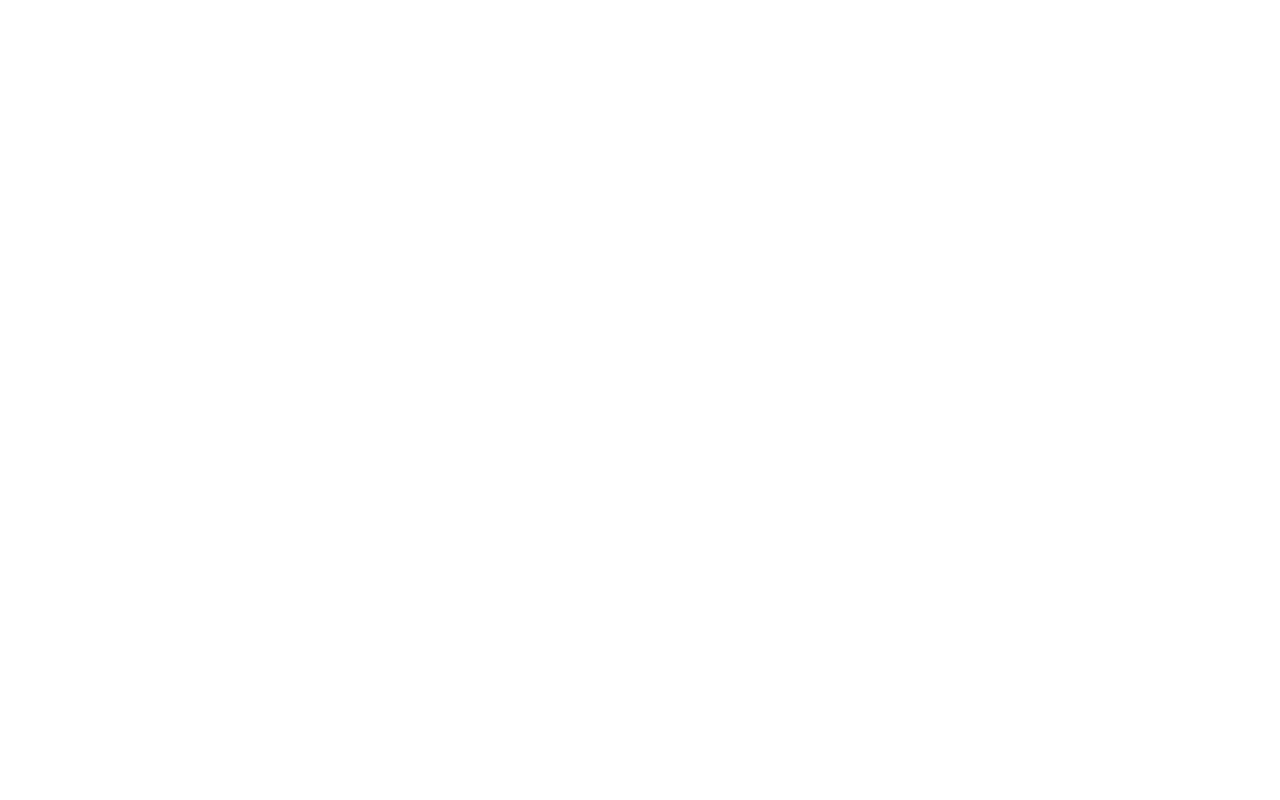
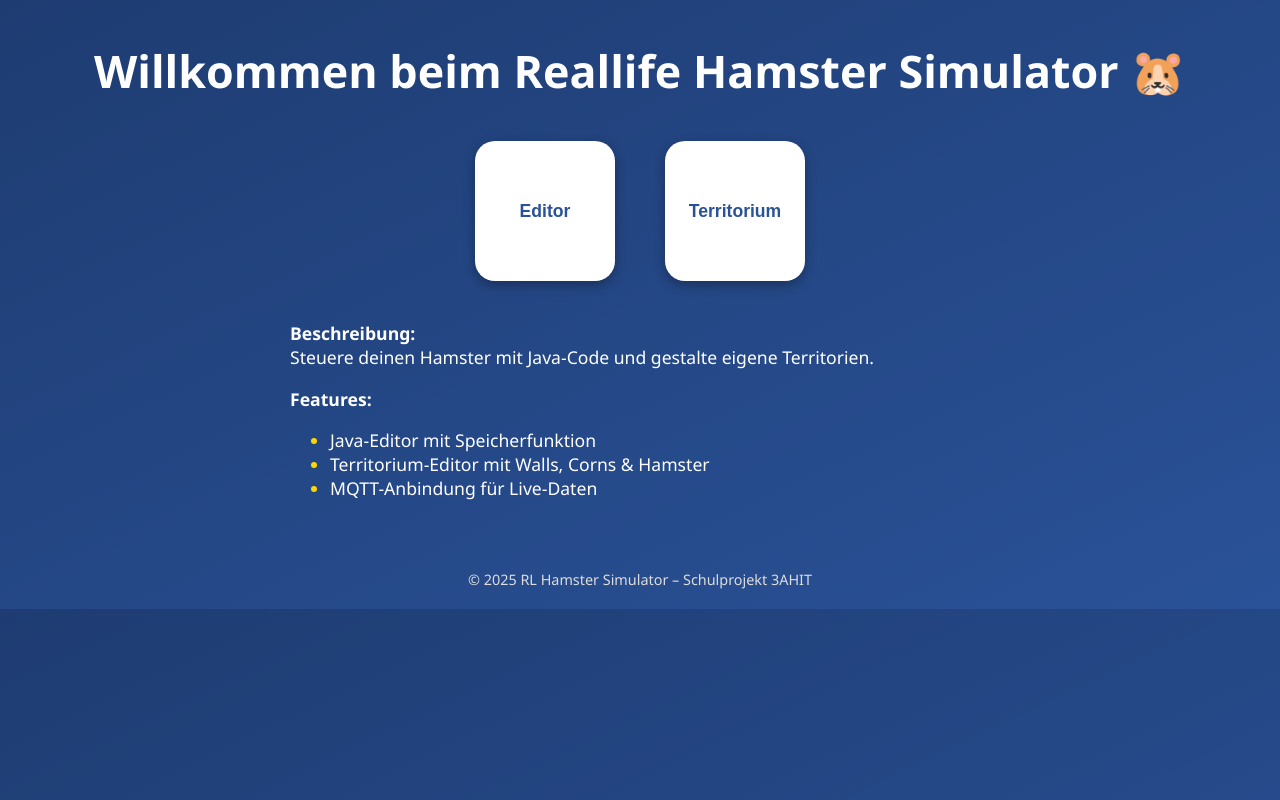
Before and after one commit to fzan7808/Sem6-Hamstersimulator, a website: page web/index.html in a window 1280 px wide. Drawn offline with Linux system fonts and the light colour scheme.

Commit message:
i came on the screen right now

```diff
--- a/web/index.html
+++ b/web/index.html
@@ -1,12 +1,39 @@
 <!DOCTYPE html>
-<html lang="en">
+<html lang="de">
 <head>
     <meta charset="UTF-8">
-    <title>Hamstersimulator</title>
+    <title>Reallife Hamster Simulator</title>
     <meta name="viewport" content="width=device-width, initial-scale=1.0">
     <link rel="stylesheet" href="style.css">
 </head>
 <body>
+<h1>Willkommen beim Reallife Hamster Simulator 🐹</h1>
 
+<div class="button-container">
+    <a href="edit.html">
+        <button class="nav-button">Editor</button>
+    </a>
+    <a href="ter.html">
+        <button class="nav-button">Territorium</button>
+    </a>
+</div>
+
+<section class="info">
+    <p><strong>Beschreibung:</strong><br>
+        Steuere deinen Hamster mit Java-Code und gestalte eigene Territorien.</p>
+
+    <p><strong>Features:</strong></p>
+    <ul>
+        <li>Java-Editor mit Speicherfunktion</li>
+        <li>Territorium-Editor mit Walls, Corns & Hamster</li>
+        <li>MQTT-Anbindung für Live-Daten</li>
+    </ul>
+</section>
+
+<footer>
+    &copy; 2025 RL Hamster Simulator – Schulprojekt 3AHIT
+</footer>
+
+<script src="index.js"></script>
 </body>
 </html>
--- a/web/index.js
+++ b/web/index.js
@@ -1 +1,11 @@
-console.log('Happy developing ✨')
+document.addEventListener('DOMContentLoaded', () => {
+    console.log('%cRL Hamster Simulator geladen 🚀', 'color: #00eaff; font-size: 16px;');
+
+    const buttons = document.querySelectorAll('.nav-button');
+    buttons.forEach(button => {
+        button.addEventListener('click', () => {
+            button.style.transform = 'scale(1.2)';
+            setTimeout(() => button.style.transform = 'scale(1)', 200);
+        });
+    });
+});
--- a/web/style.css
+++ b/web/style.css
@@ -38,3 +38,67 @@
     filter: grayscale(100%);
     cursor: not-allowed;
 }
+
+body {
+    font-family: 'Segoe UI', sans-serif;
+    margin: 0;
+    padding: 0;
+    background: linear-gradient(to bottom right, #1e3c72, #2a5298);
+    color: white;
+    text-align: center;
+}
+
+h1 {
+    margin: 40px 0 20px;
+    font-size: 2.8em;
+}
+
+.button-container {
+    display: flex;
+    justify-content: center;
+    gap: 50px;
+    margin: 40px 0;
+}
+
+.nav-button {
+    width: 140px;
+    height: 140px;
+    font-size: 1.1em;
+    font-weight: bold;
+    background: #ffffff;
+    color: #2a5298;
+    border: none;
+    border-radius: 20px;
+    box-shadow: 0 4px 12px rgba(0, 0, 0, 0.3);
+    transition: transform 0.3s ease, box-shadow 0.3s ease;
+    cursor: pointer;
+}
+
+.nav-button:hover {
+    transform: scale(1.1);
+    box-shadow: 0 8px 20px rgba(0, 0, 0, 0.4);
+}
+
+.info {
+    max-width: 700px;
+    margin: 0 auto;
+    text-align: left;
+    padding: 0 20px;
+    font-size: 1.1em;
+}
+
+ul {
+    list-style: disc;
+    padding-left: 40px;
+}
+
+ul li::marker {
+    color: #ffd700;
+}
+
+footer {
+    margin-top: 50px;
+    padding: 20px;
+    font-size: 0.9em;
+    color: #ddd;
+}
```
